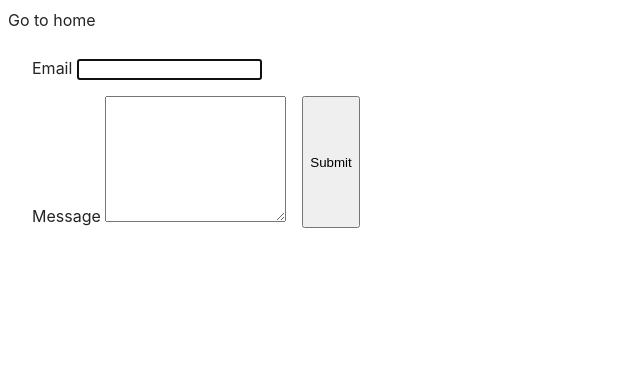
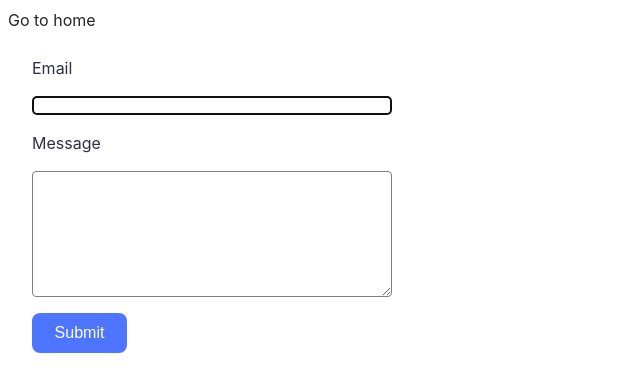
Before and after one commit to olhaHrb/goit-js-hw-09, a website built with Vite: page src/2-form.html in a window 1280 px wide. Shown: the whole page, without its empty margins (0-640 px from the left). Built offline with nearby package versions, Linux system fonts and the light colour scheme.

Commit message:
form CSS

```diff
--- a/src/css/styles.css
+++ b/src/css/styles.css
@@ -48,9 +48,38 @@
 }
 
 .feedback-form {
+  font-size: 16px;
+  line-height: 24px;
+  font-weight: 400;
+  color: #2E2F42;
   display: flex;
   flex-wrap: wrap;
+  gap: 16px;
   width: 408px;
   padding: 24px;
+
+}
+
+label {
+  display: flex;
+  flex-wrap: wrap;
   gap: 16px;
+  width: 360px;
 }
+
+input,
+textarea {
+  width: 360px;
+  border: 1px solid #808080;
+  border-radius: 4px;
+}
+
+button {
+  width: 95px;
+  height: 40px;
+  color: #FFFFFF;
+  background-color: #4E75FF;
+  border: #4E75FF;
+  border-radius: 8px;
+  font-size: 16px;
+}
```
Also changed, not shown: src/2-form.html (+1 -0 lines).
